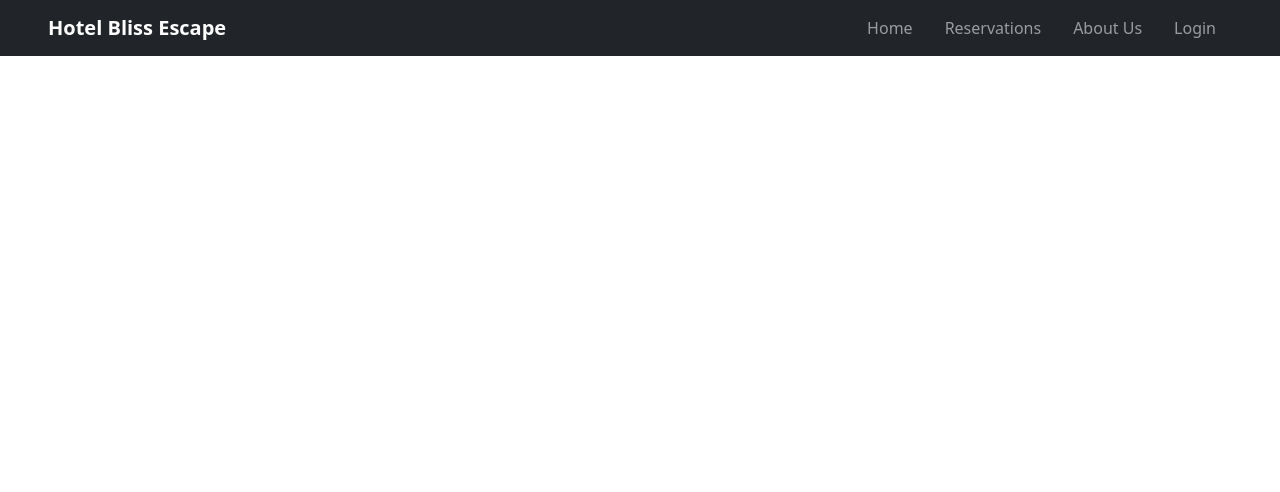
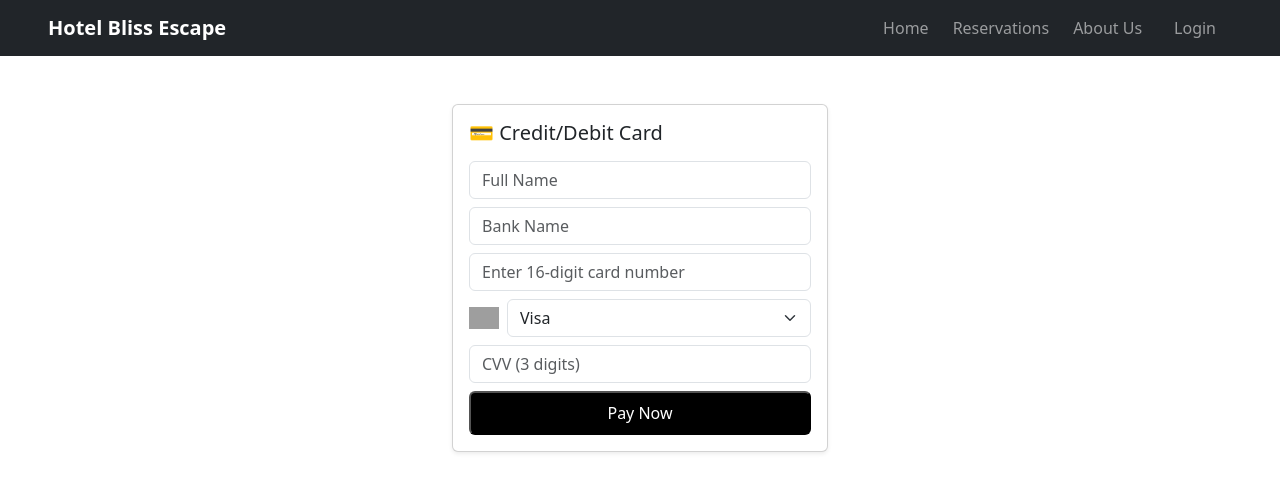
Before and after one commit to Oltionaa/hotel-bliss-escape, a React (Create React App) app in the folder frontend/: page /payments in a window 1280 px wide. Shown: the top 492 px of the page. Built offline with nearby package versions, Linux system fonts and the light colour scheme; grey boxes are pictures that could not be loaded.

Commit message:
perimime dhe pagesat

```diff
--- a/frontend/src/App.js
+++ b/frontend/src/App.js
@@ -7,7 +7,8 @@ import RoomsAndSuites from './RoomsAndSuites';
 import About from './About';
 import Contact from './Contact';
 import Login from './Login';
-
+import Dashboard from './Dashboard';
+import Pagesat from './Pagesat';
 function App() {
   return (
     <Router>
@@ -24,6 +25,10 @@ function App() {
             </>
           } />
           <Route path="/login" element={<Login />} />
+          <Route path="/dashboard" element={<Dashboard />} />
+          <Route path="/payments" element={<Pagesat />} />
+          <Route path="/roomsandsuites" element={<RoomsAndSuites />} />
+          <Route path="/about" element={<About />} />
         </Routes>
       </div>
     </Router>
--- a/frontend/src/BookingForm.jsx
+++ b/frontend/src/BookingForm.jsx
@@ -27,7 +27,7 @@ function BookingForm() {
             </select>
           </div>
           <div className="col-md d-flex align-items-end">
-          <button className="btn btn-dark">Book Now</button>
+          <button className="btn btn-dark">Check Now</button>
 
 
 
--- /dev/null
+++ b/frontend/src/Dashboard.js
@@ -0,0 +1,101 @@
+import React, { useEffect, useState } from "react";
+import { useLocation, useNavigate } from "react-router-dom";
+import { Container, Row, Col, Nav, Tab, Button, Card, Spinner } from "react-bootstrap";
+import Pagesat from "./Pagesat"; // Import the Pagesat component
+
+const Dashboard = () => {
+  const navigate = useNavigate();  // Hook to navigate
+  const location = useLocation();
+  const queryParams = new URLSearchParams(location.search);
+  const initialTab = queryParams.get("tab") || "reservations";
+
+  const [reservations, setReservations] = useState([]);
+  const [payments, setPayments] = useState([]);
+  const [loading, setLoading] = useState(true);
+
+  useEffect(() => {
+    const fetchData = async () => {
+      setLoading(true);
+      try {
+        const fetchedReservations = [{}, {}]; // Placeholder for fetched data
+        const fetchedPayments = [
+          { id: 1, amount: 5000, date: "2025-04-18" },
+          { id: 2, amount: 3000, date: "2025-04-19" },
+        ];
+
+        setReservations(fetchedReservations);
+        setPayments(fetchedPayments);
+      } catch (error) {
+        console.error("Error fetching data:", error);
+      } finally {
+        setLoading(false);
+      }
+    };
+
+    fetchData();
+  }, []);
+
+  const handleLogout = () => {
+    console.log("User logged out");
+  };
+
+  const handleGoToPayments = () => {
+    navigate("/payments");
+  };
+
+  const handleUpdatePayments = (newPayment) => {
+    setPayments((prevPayments) => [...prevPayments, newPayment]);
+  };
+
+  return (
+    <Container className="mt-5">
+      <Row>
+        <Col md={3}>
+          <h4>Dashboard</h4>
+          <Button variant="btn btn-dark w-100" className="mb-3">
+            Log Out
+          </Button>
+          <Nav variant="pills" className="flex-column">
+            <Nav.Item>
+              <Nav.Link eventKey="reservations">Rezervimet</Nav.Link>
+            </Nav.Item>
+            <Nav.Item>
+              <Nav.Link eventKey="payments" onClick={handleGoToPayments}>
+                Pagesat
+              </Nav.Link>
+            </Nav.Item>
+          </Nav>
+        </Col>
+        <Col md={9}>
+          <Tab.Container defaultActiveKey={initialTab}>
+            <Tab.Content>
+              <Tab.Pane eventKey="reservations">
+                <h5>Rezervimet</h5>
+                {loading ? (
+                  <Spinner animation="border" />
+                ) : reservations.length > 0 ? (
+                  reservations.map((rez, index) => (
+                    <Card className="mb-3" key={index}>
+                      <Card.Body>
+                        <Card.Title>Rezervim</Card.Title>
+                        <Card.Text>Detaje rezervimi</Card.Text>
+                      </Card.Body>
+                    </Card>
+                  ))
+                ) : (
+                  <p>Nuk ka rezervime.</p>
+                )}
+              </Tab.Pane>
+              <Tab.Pane eventKey="payments">
+                <h5>Pagesat</h5>
+                <Pagesat payments={payments} onUpdatePayments={handleUpdatePayments} />
+              </Tab.Pane>
+            </Tab.Content>
+          </Tab.Container>
+        </Col>
+      </Row>
+    </Container>
+  );
+};
+
+export default Dashboard;
--- a/frontend/src/Hero.js
+++ b/frontend/src/Hero.js
@@ -1,16 +1,29 @@
+import React from 'react';
+import { Link } from 'react-router-dom';
+import 'bootstrap/dist/css/bootstrap.min.css';
+
 function Hero() {
   return (
-    <div className="bg-dark text-white text-center d-flex align-items-center justify-content-center" style={{
-      height: '65vh',
-      backgroundImage: `url('https://i.pinimg.com/736x/1e/68/bd/1e68bd1cc4de17f8148eca296748e7f4.jpg')`,
-      backgroundSize: 'cover',
-      backgroundPosition: 'center',
-      position: 'relative',
-    }}>
+    <div
+      className="bg-dark text-white text-center d-flex align-items-center justify-content-center"
+      style={{
+        height: '65vh',
+        backgroundImage: `url('https://i.pinimg.com/736x/1e/68/bd/1e68bd1cc4de17f8148eca296748e7f4.jpg')`,
+        backgroundSize: 'cover',
+        backgroundPosition: 'center',
+        position: 'relative',
+      }}
+    >
       <div className="bg-dark bg-opacity-50 p-5 rounded">
         <p className="text-uppercase small">Just enjoy and relax</p>
-        <h1 className="display-4 fw-bold">Best Hotel<br />For Vacation</h1>
-        <button className="btn btn-dark">See Our Rooms</button>
+        <h1 className="display-4 fw-bold">
+          Best Hotel
+          <br />
+          For Vacation
+        </h1>
+        <Link to="/roomsandsuites" className="btn btn-dark">
+          See Our Rooms
+        </Link>
       </div>
     </div>
   );
--- a/frontend/src/Navbar.js
+++ b/frontend/src/Navbar.js
@@ -9,7 +9,8 @@ function Navbar() {
       <div className="collapse navbar-collapse justify-content-end">
         <ul className="navbar-nav">
           <li className="nav-item mx-2"><Link className="nav-link" to="/">Home</Link></li>
-          <li className="nav-item mx-2"><a className="nav-link" href="#booking">Reservations</a></li>
+          <Link className="nav-link" to="/dashboard">Reservations</Link>
+
           <li className="nav-item mx-2"><a className="nav-link" href="#about">About Us</a></li>
           <li className="nav-item mx-2"><Link className="nav-link" to="/login">Login</Link></li>
         </ul>
--- /dev/null
+++ b/frontend/src/Pagesat.js
@@ -0,0 +1,140 @@
+import React, { useState } from 'react';
+import 'bootstrap/dist/css/bootstrap.min.css';
+
+const Pagesat = ({ payments, onUpdatePayments }) => {
+  const [cards, setCards] = useState([
+    { type: 'mastercard', last4: '3325' },
+    { type: 'visa', last4: '6050' },
+  ]);
+  const [selectedCard, setSelectedCard] = useState('3325');
+
+  const [cardNumber, setCardNumber] = useState('');
+  const [cardType, setCardType] = useState('visa');
+  const [cardholder, setCardholder] = useState('');
+  const [bankName, setBankName] = useState('');
+  const [cvv, setCvv] = useState('');
+  const [error, setError] = useState('');
+
+  const handleSelect = (last4) => {
+    setSelectedCard(last4);
+  };
+
+  const handleAddCard = () => {
+    if (!/^\d{16}$/.test(cardNumber)) {
+      setError('Card number must be 16 digits.');
+      return;
+    }
+
+    if (!/^\d{3}$/.test(cvv)) {
+      setError('CVV must be 3 digits.');
+      return;
+    }
+
+    if (!cardholder.trim()) {
+      setError('Full name is required.');
+      return;
+    }
+
+    if (!bankName.trim()) {
+      setError('Bank name is required.');
+      return;
+    }
+
+    const last4 = cardNumber.slice(-4);
+    setCards([...cards, { type: cardType, last4 }]);
+
+    // Reset fields
+    setCardNumber('');
+    setCardType('visa');
+    setCardholder('');
+    setBankName('');
+    setCvv('');
+    setError('');
+    setSelectedCard(last4);
+  };
+
+  const handleCheckout = () => {
+    const newPayment = {
+      id: payments.length + 1,
+      amount: 1000,
+      date: new Date().toLocaleDateString(),
+    };
+    onUpdatePayments(newPayment);
+  };
+
+  const getCardLogo = (type) => {
+    return type === 'visa'
+      ? 'https://img.icons8.com/color/24/000000/visa.png'
+      : 'https://img.icons8.com/color/24/000000/mastercard-logo.png';
+  };
+
+  return (
+    <div className="container mt-5" style={{ maxWidth: '400px' }}>
+      <div className="card shadow-sm p-3">
+        <h5 className="mb-3">💳 Credit/Debit Card</h5>
+
+
+
+        {/* Form always visible */}
+        <input
+          type="text"
+          className="form-control mb-2"
+          placeholder="Full Name"
+          value={cardholder}
+          onChange={(e) => setCardholder(e.target.value)}
+        />
+
+        <input
+          type="text"
+          className="form-control mb-2"
+          placeholder="Bank Name"
+          value={bankName}
+          onChange={(e) => setBankName(e.target.value)}
+        />
+
+        <input
+          type="text"
+          className="form-control mb-2"
+          placeholder="Enter 16-digit card number"
+          value={cardNumber}
+          onChange={(e) => setCardNumber(e.target.value)}
+        />
+
+        <div className="d-flex align-items-center mb-2">
+          <img
+            src={getCardLogo(cardType)}
+            alt={cardType}
+            className="me-2"
+            style={{ width: 30 }}
+          />
+          <select
+            className="form-select"
+            value={cardType}
+            onChange={(e) => setCardType(e.target.value)}
+          >
+            <option value="visa">Visa</option>
+            <option value="mastercard">MasterCard</option>
+          </select>
+        </div>
+
+        <input
+          type="text"
+          className="form-control mb-2"
+          placeholder="CVV (3 digits)"
+          value={cvv}
+          onChange={(e) => setCvv(e.target.value)}
+          maxLength={3}
+        />
+
+        {error && <div className="text-danger mb-2">{error}</div>}
+
+
+        <button className="mt-6 px-6 py-2 bg-black text-white rounded hover:bg-gray-800">
+             Pay Now
+            </button>
+      </div>
+    </div>
+  );
+};
+
+export default Pagesat;
--- a/frontend/src/RoomsAndSuites.js
+++ b/frontend/src/RoomsAndSuites.js
@@ -1,4 +1,5 @@
 import React from 'react';
+import { Link } from 'react-router-dom';  // Shto importin e Link
 import 'bootstrap/dist/css/bootstrap.min.css';
 
 const rooms = [
@@ -26,16 +27,12 @@ const rooms = [
     price: 389,
     image: "https://i.pinimg.com/736x/9e/6c/d2/9e6cd290af807e41ecf11ab96b8151dc.jpg"
   },
-  // Affordable rooms added here:
   {
     title: "Standard Room",
     description: "Comfortable and cozy with all the basic amenities for a relaxing stay.",
     size: "30M2",
     people: 2,
     price: 120,
-
-
-
     image: "https://i.pinimg.com/736x/2c/7e/f6/2c7ef61082c3e749b5939228d40d04cd.jpg"
   },
   {
@@ -75,7 +72,15 @@ export default function RoomsAndSuites() {
                 </div>
                 <h5 className="card-title">{room.title}</h5>
                 <p className="card-text">{room.description}</p>
-                <a href="#" className="btn btn-dark w-100">BOOK NOW FROM ${room.price}</a>
+                {/* Përdor Link për navigim te faqja e pagesave */}
+                <Link
+                  to="/payments"
+                  className="btn btn-dark w-100"
+                  // Opsionale: Kalimi i të dhënave për pagesë si query param (p.sh. price, room title)
+                  // to={`/payments?price=${room.price}&title=${encodeURIComponent(room.title)}`}
+                >
+                  BOOK NOW FROM ${room.price}
+                </Link>
               </div>
             </div>
           </div>
```
